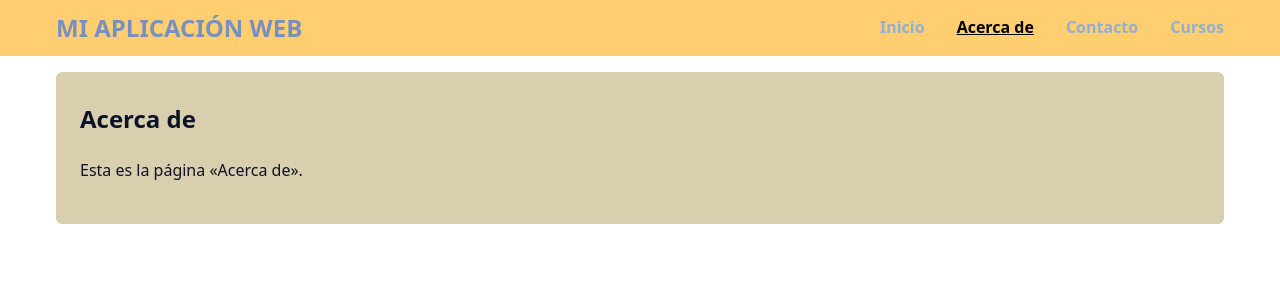
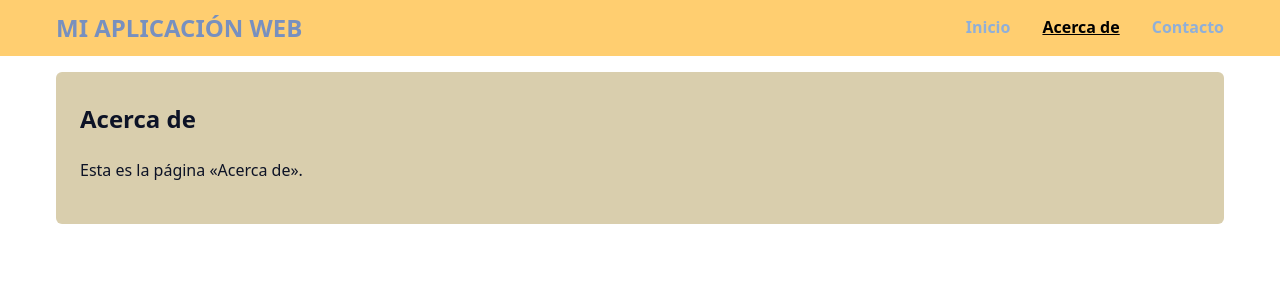
Before and after one commit to Planzxx/mi_sitio_flask, a Flask app: page /about/ in a window 1280 px wide. Shown: the top 300 px of the page. Run offline with Flask 3, Linux system fonts and the light colour scheme.

Commit message:
Fix HTML layout formatting issues

```diff
--- a/templates/layout.html
+++ b/templates/layout.html
@@ -14,7 +14,6 @@
       <li><a href="{{ url_for('home') }}" class="{{ 'activo' if request.endpoint == 'home' }}">Inicio</a></li>
       <li><a href="{{ url_for('about') }}" class="{{ 'activo' if request.endpoint == 'about' }}">Acerca de</a></li>
       <li><a href="{{ url_for('contacto') }}" class="{{ 'activo' if request.endpoint == 'contacto' }}">Contacto</a></li>
-      <li><a href="{{ url_for('cursos') }}" class="{{ 'activo' if request.endpoint == 'cursos' }}">Cursos</a></li>
     </ul>
 
     </div>
```
